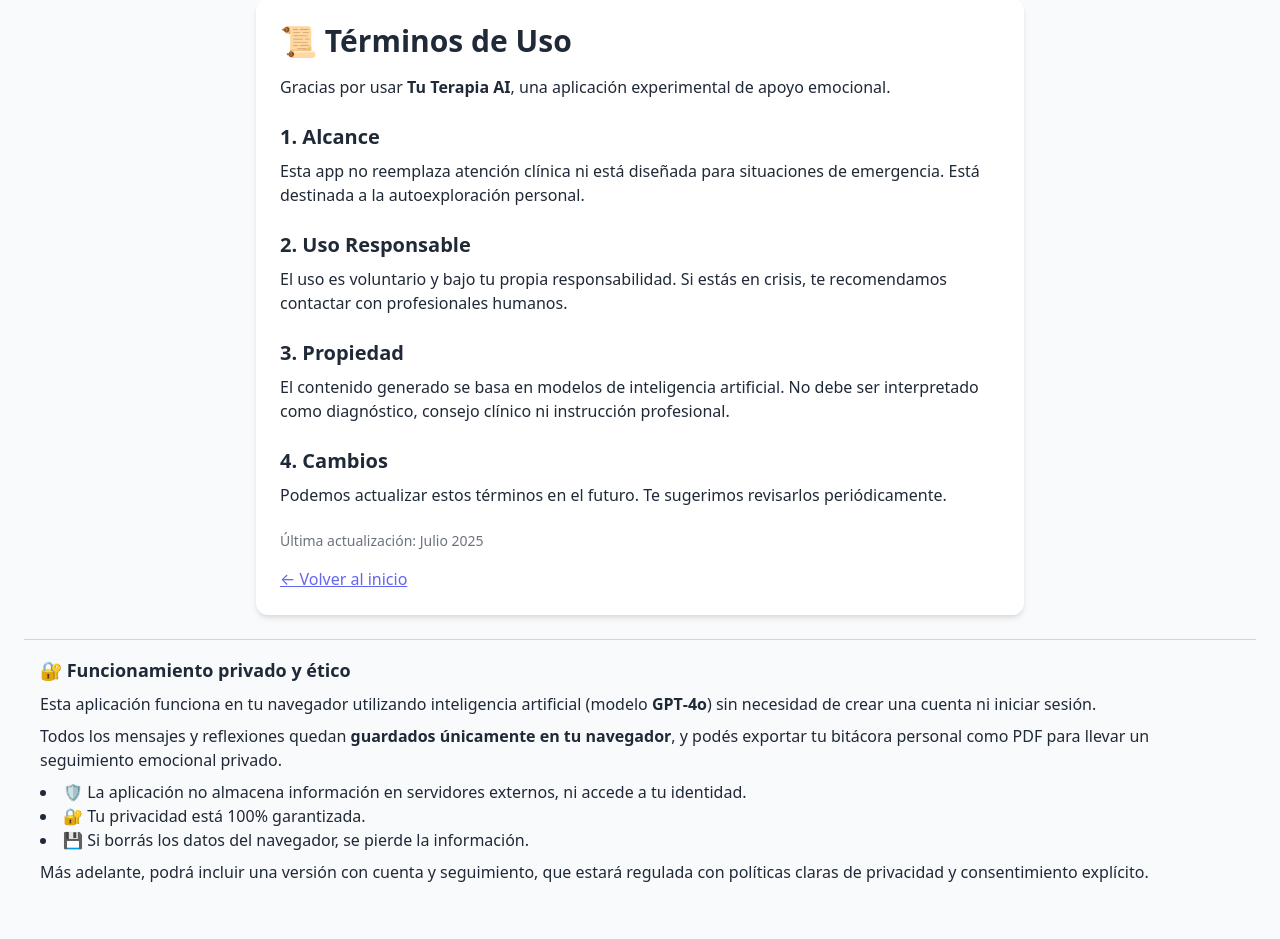
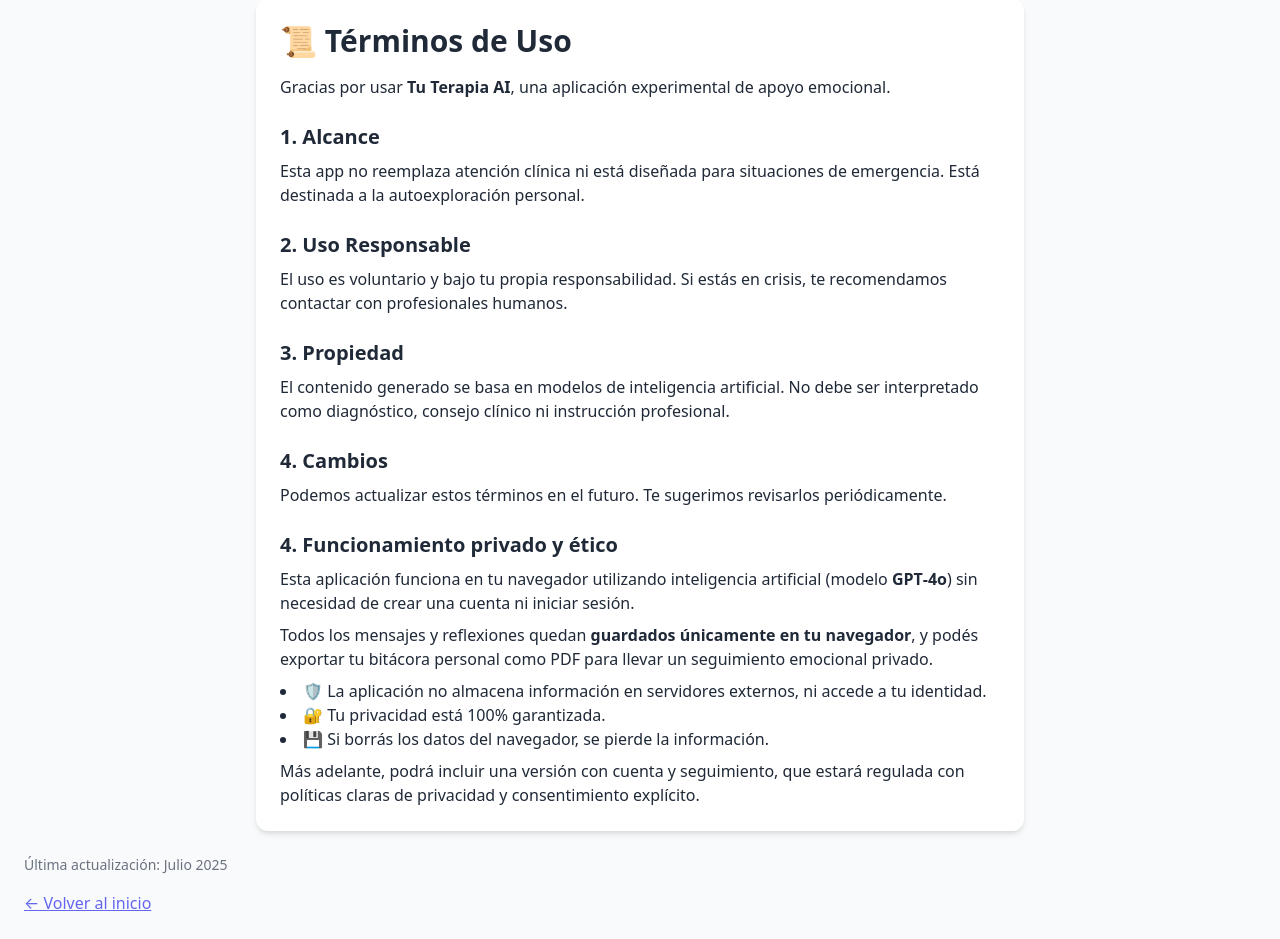
Before and after one commit to electrobiotica/Terapeuta-AI, a Flask app: page /terminos in a window 1280 px wide. Shown: the part 25-964 px from the top of the page. Before the commit the page ends 907 px from the top, so only its background shows below. Run offline with Flask 3, Linux system fonts and the light colour scheme.

Commit message:
Update terminos.html

```diff
--- a/templates/terminos.html
+++ b/templates/terminos.html
@@ -22,12 +22,8 @@
     <h2 class="text-xl font-semibold mt-6 mb-2">4. Cambios</h2>
     <p>Podemos actualizar estos términos en el futuro. Te sugerimos revisarlos periódicamente.</p>
 
-    <p class="mt-6 text-sm text-gray-500">Última actualización: Julio 2025</p>
-    <a href="/" class="inline-block mt-4 text-indigo-500 underline">← Volver al inicio</a>
-  </div>
 
-<section class="mt-6 p-4 border-t border-gray-300">
-  <h2 class="text-lg font-semibold mb-2">🔐 Funcionamiento privado y ético</h2>
+ <h2 class="text-xl font-semibold mt-6 mb-2">4. Funcionamiento privado y ético</h2>
   <p class="mb-2">Esta aplicación funciona en tu navegador utilizando inteligencia artificial (modelo <strong>GPT‑4o</strong>) sin necesidad de crear una cuenta ni iniciar sesión.</p>
   <p class="mb-2">Todos los mensajes y reflexiones quedan <strong>guardados únicamente en tu navegador</strong>, y podés exportar tu bitácora personal como PDF para llevar un seguimiento emocional privado.</p>
   <ul class="list-disc list-inside mb-2">
@@ -36,7 +32,9 @@
     <li>💾 Si borrás los datos del navegador, se pierde la información.</li>
   </ul>
   <p>Más adelante, podrá incluir una versión con cuenta y seguimiento, que estará regulada con políticas claras de privacidad y consentimiento explícito.</p>
-</section>
+</section>  </div>
+    <p class="mt-6 text-sm text-gray-500">Última actualización: Julio 2025</p>
+    <a href="/" class="inline-block mt-4 text-indigo-500 underline">← Volver al inicio</a>
 
 </body>
 </html>
```
